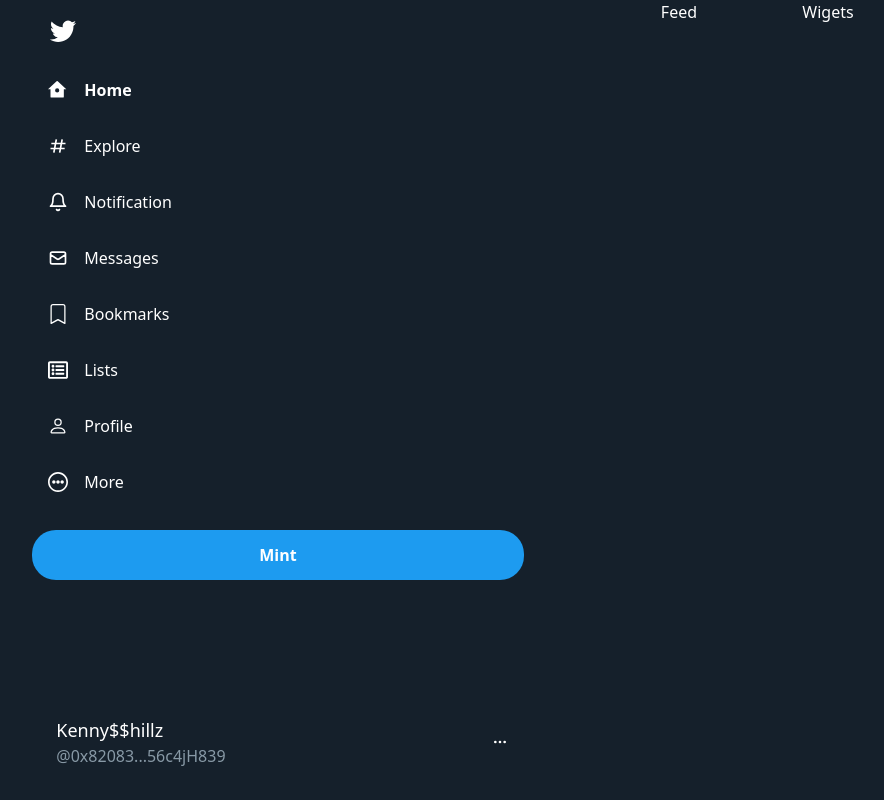
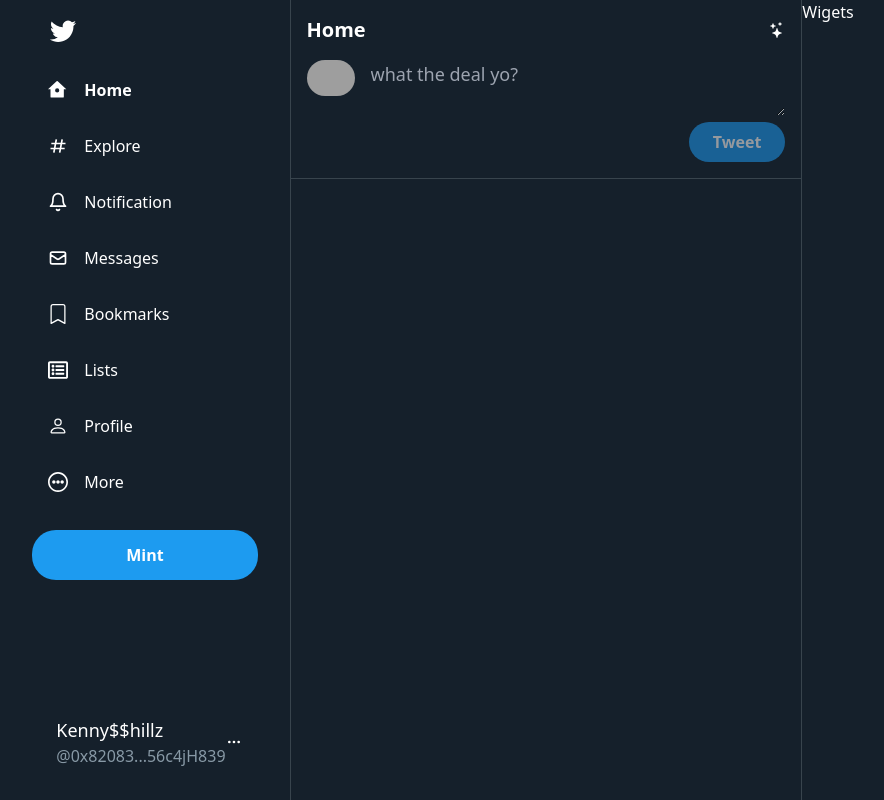
Before and after one commit to kennisnutz/NFTwitta, a Next.js app in the folder client/: page / in a window 1280 px wide. Shown: the whole page, without its empty margins (213-1097 px from the left). Built offline with nearby package versions, Linux system fonts and the light colour scheme; grey boxes are pictures that could not be loaded.

Commit message:
completed side bar layout, intitialized feed section

```diff
--- /dev/null
+++ b/client/components/home/Feed.js
@@ -0,0 +1,22 @@
+import { BsStars } from 'react-icons/bs'
+import TweetBox from './TweetBox'
+
+const style = {
+  wrapper: `flex-[2] border-r border-l border-[#38444d] overflow-y-scroll`,
+  header: `sticky top-0 bg-[#15202b] z-10 p-4 flex justify-between items-center`,
+  headerTitle: `text-xl font-bold`,
+}
+
+function Feed() {
+  return (
+    <div className={style.wrapper}>
+      <div className={style.header}>
+        <div className={style.headerTitle}>Home</div>
+        <BsStars />
+      </div>
+      <TweetBox />
+    </div>
+  )
+}
+
+export default Feed
--- /dev/null
+++ b/client/components/home/TweetBox.js
@@ -0,0 +1,55 @@
+import React from 'react'
+import { useState } from 'react'
+
+const style = {
+  wrapper: `px-4 flex flex-row border-b border-[#38444d] pb-4`,
+  tweetBoxLeft: `mr-4`,
+  tweetBoxRight: `flex-1`,
+  profileImage: `height-12 w-12 rounded-full`,
+  inputField: `w-full h-full outline-none bg-transparent text-lg`,
+  formLowerContainer: `flex`,
+  iconsContainer: `text-[#1d9bf0] flex flex-1 items-center`,
+  icon: `mr-2`,
+  submitGeneral: `px-6 py-2 rounded-3xl font-bold`,
+  inactiveSubmit: `bg-[#196195] text-[#95999e]`,
+  activeSubmit: `bg-[#1d9bf0] text-white`,
+}
+
+const TweetBox = () => {
+  const [tweetMessage, setTweetMessage] = useState('')
+  console.log(tweetMessage)
+  return (
+    <div className={style.wrapper}>
+      <div className={style.tweetBoxLeft}>
+        <img
+          src="https://pbs.twimg.com/profile_images/1461791690742710280/cm1V7cin_400x400.jpg"
+          alt="profile Image"
+          className={style.profileImage}
+        />
+      </div>
+      <div className={style.tweetBoxRight}>
+        <form action="submit">
+          <textarea
+            className={style.inputField}
+            placeholder="what the deal yo?"
+            value={tweetMessage}
+            onChange={(e) => setTweetMessage(e.target.value)}
+          />
+          <div className={style.formLowerContainer}>
+            <div className={style.iconsContainer}></div>
+            <button
+              type="submit"
+              className={`${style.submitGeneral} ${
+                tweetMessage ? style.activeSubmit : style.inactiveSubmit
+              }`}
+            >
+              Tweet
+            </button>
+          </div>
+        </form>
+      </div>
+    </div>
+  )
+}
+
+export default TweetBox
--- a/client/pages/index.js
+++ b/client/pages/index.js
@@ -1,4 +1,5 @@
 import Sidebar from '../components/Sidebar'
+import Feed from '../components/home/Feed'
 const style = {
   wrapper: `flex justify-center h-screen w-screen select-none bg-[#15202b] text-white`,
   content: `max-w-[1400px] w-2/3 flex justify-between`,
@@ -9,7 +10,7 @@
     <div className={style.wrapper}>
       <div className={style.content}>
         <Sidebar />
-        <h2>Feed</h2>
+        <Feed />
         <h2>Wigets</h2>
       </div>
     </div>
```
